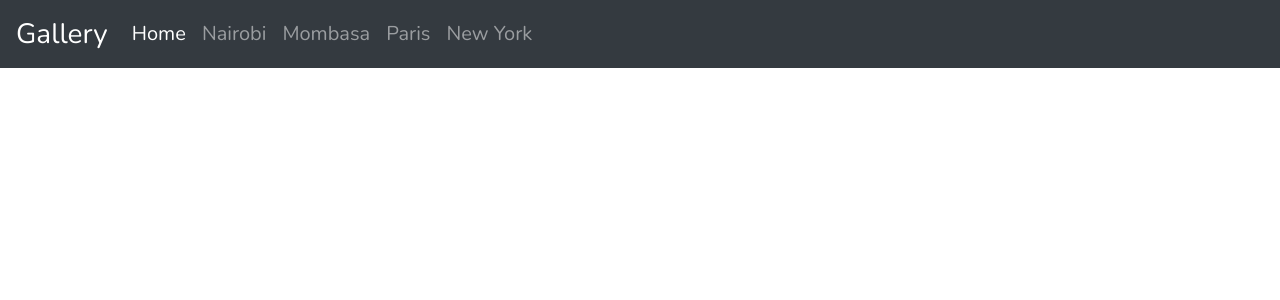
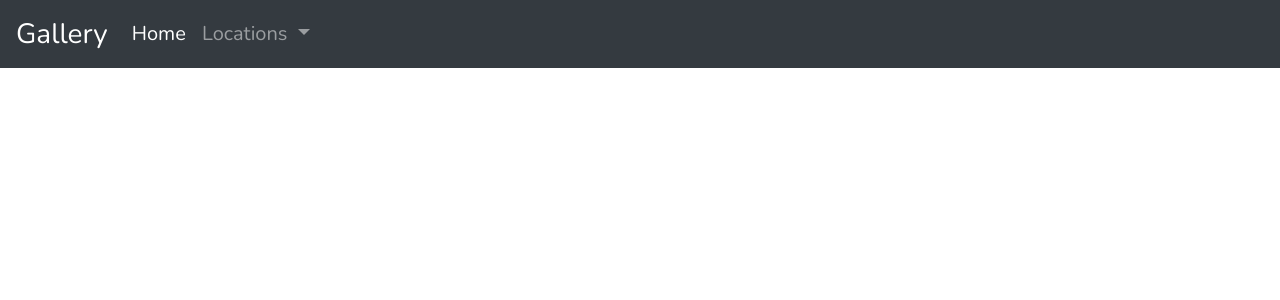
Before and after one commit to Gift-Lumumba/Gallery, a Django app: template photos/templates/base.html in a window 1280 px wide. Shown: the top 300 px of the page. Run offline with Django 3.2, Linux system fonts and the light colour scheme; the template is opened without the code that fills it, so the values that code supplies are empty; some libraries are stand-ins or nearby versions; some web fonts are replaced.

Commit message:
fixes navbar

```diff
--- a/photos/templates/navbar.html
+++ b/photos/templates/navbar.html
@@ -11,17 +11,16 @@
       <li class="nav-item active">
         <a class="nav-link" href="#">Home <span class="sr-only">(current)</span></a>
       </li>
-      <li class="nav-item">
-        <a class="nav-link" href="#">Nairobi</a>
-      </li>
-      <li class="nav-item">
-        <a class="nav-link" href="#">Mombasa</a>
-      </li>
-      <li class="nav-item">
-        <a class="nav-link" href="#">Paris</a>
-      </li>
-      <li class="nav-item">
-          <a class="nav-link" href="#">New York</a>
+      <li class="nav-item dropdown">
+          <a class="nav-link dropdown-toggle" href="#" id="navbarDropdown" role="button" data-toggle="dropdown" aria-haspopup="true" aria-expanded="false">
+            Locations
+          </a>
+          <div class="dropdown-menu" aria-labelledby="navbarDropdown">
+            <a class="dropdown-item" href="#">Nairobi</a>
+            <a class="dropdown-item" href="#">Mombasa</a>
+            <a class="dropdown-item" href="#">Paris</a>
+            <a class="dropdown-item" href="#">New York</a>
+          </div>
         </li>
     </ul>
   </div>
```
Also changed, not shown: static/css/index.css (added), static/photos/cam.jpeg (added).
